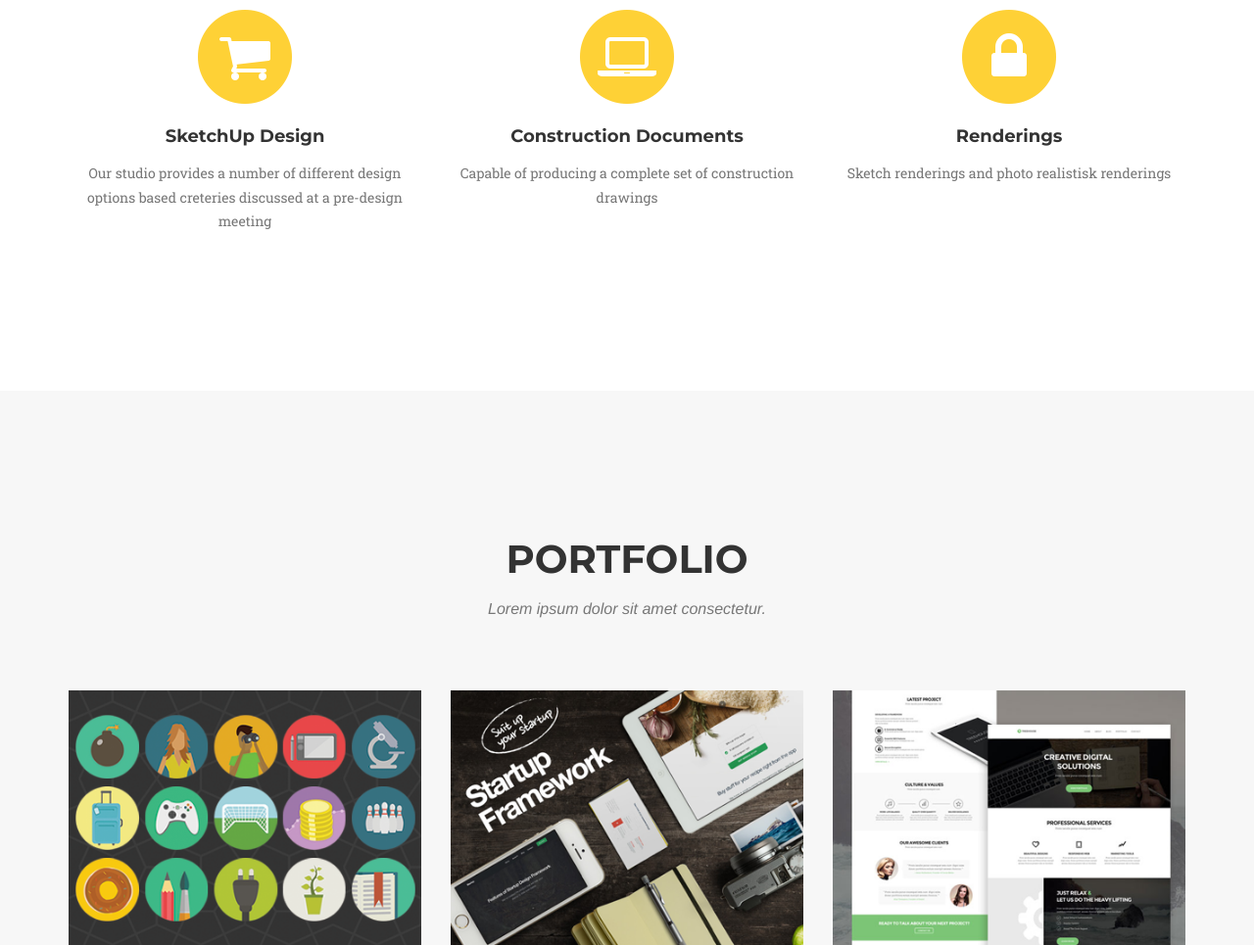
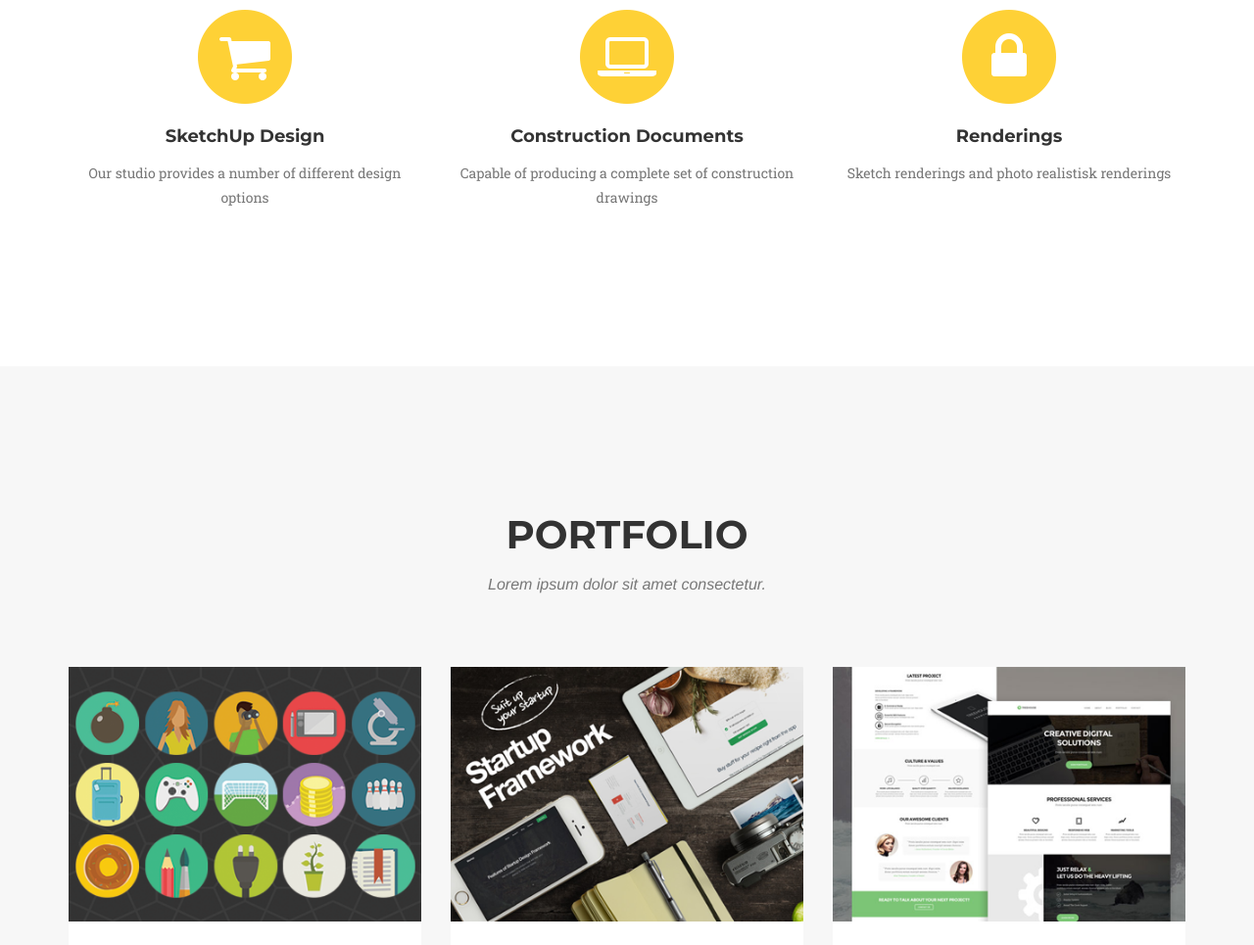
Before and after one commit to goosewine/goosewine.github.io, a plain HTML site: page index.html in a window 1280 px wide. Shown: the part 1061-2026 px from the top of the page at 98% size. Drawn offline with nearby package versions, Linux system fonts and the light colour scheme; a web font is replaced by a local one.

Commit message:
Update index.html

```diff
--- a/index.html
+++ b/index.html
@@ -104,7 +104,7 @@
                         <i class="fa fa-shopping-cart fa-stack-1x fa-inverse"></i>
                     </span>
                     <h4 class="service-heading">SketchUp Design</h4>
-                    <p class="text-muted">Our studio provides a number of different design options based creteries discussed at a pre-design meeting
+                    <p class="text-muted">Our studio provides a number of different design options
                 </div>
                 <div class="col-md-4">
                     <span class="fa-stack fa-4x">
```
